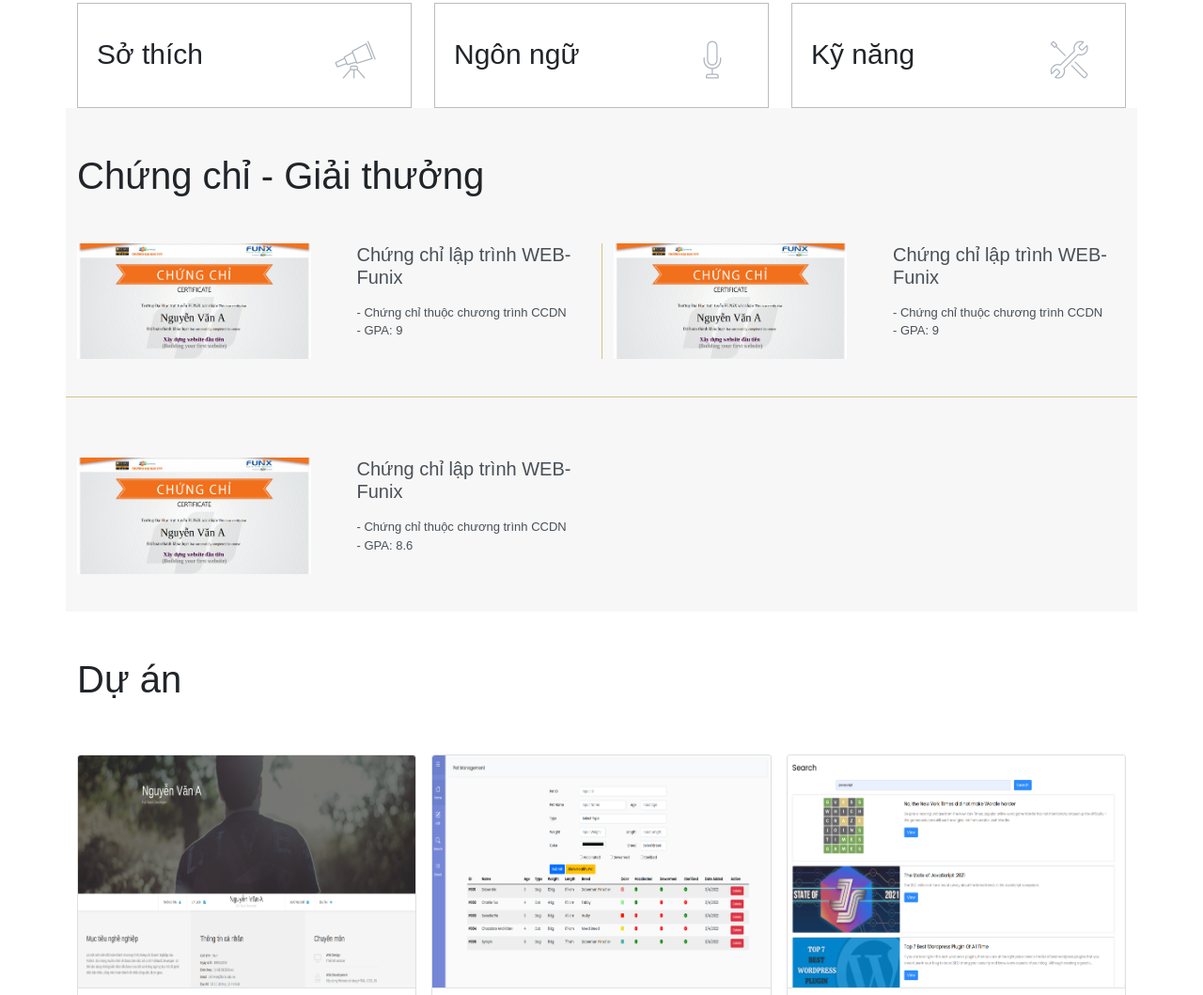
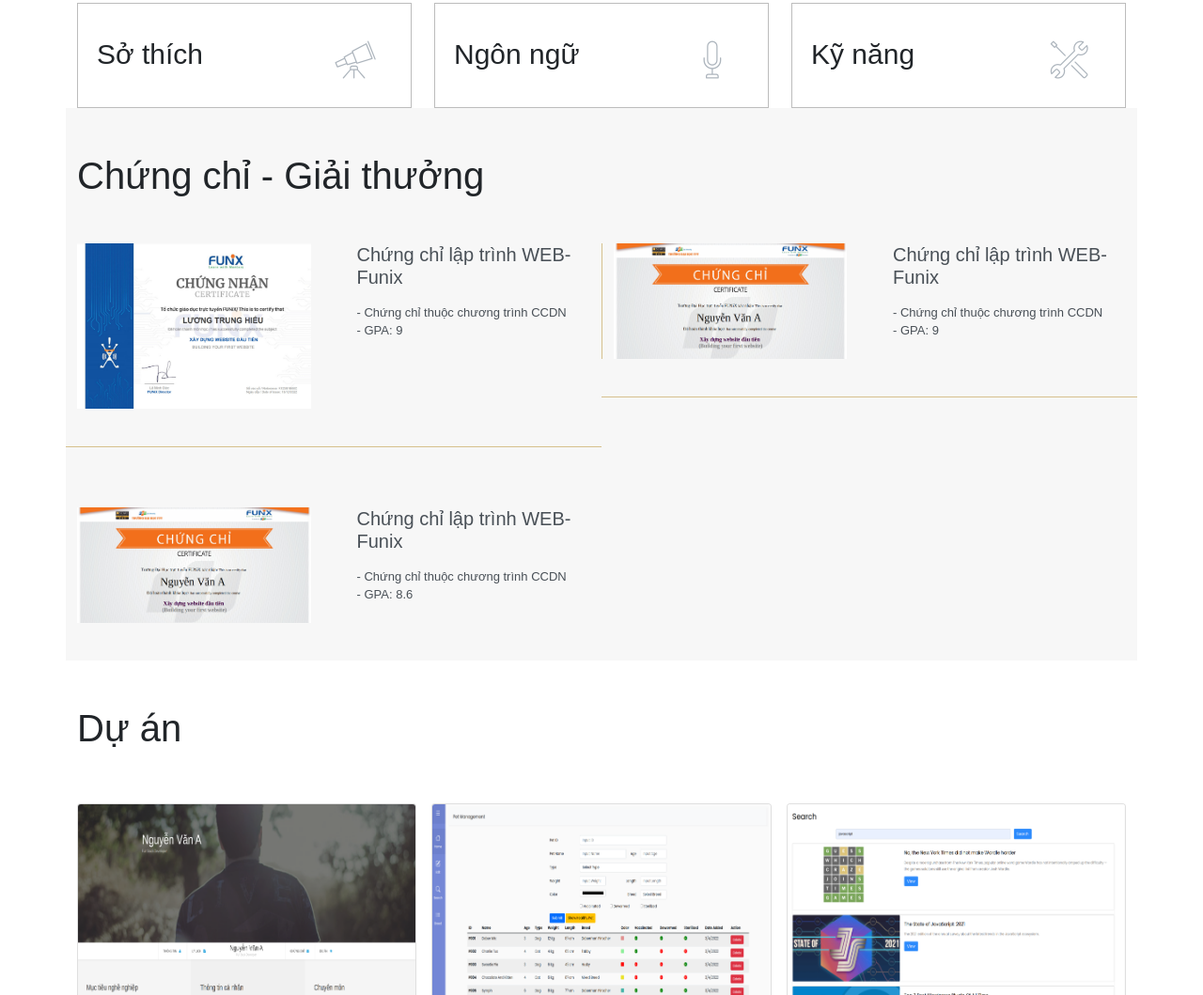
Before and after one commit to ironman1921998/ironman1921998.github.io, a plain HTML site: page index.html in a window 1280 px wide. Shown: the part 1112-2171 px from the top of the page at 94% size. Drawn offline with nearby package versions, Linux system fonts and the light colour scheme.

Commit message:
Update index.html

```diff
--- a/index.html
+++ b/index.html
@@ -344,7 +344,7 @@
             <div class="certificate-item row">
               <div class="col-md">
                 <img
-                  src="./images/Cert_WEB.png"
+                  src="./images/Cert_DBI.jpg"
                   alt="chứng chỉ lập trình web"
                   class="img-fluid"
                 />
```
